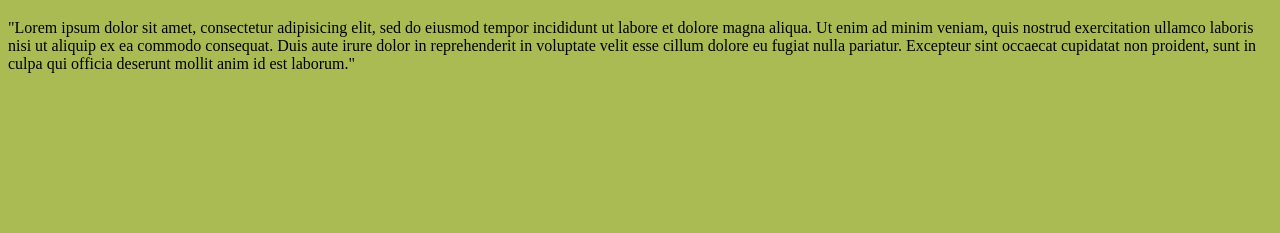
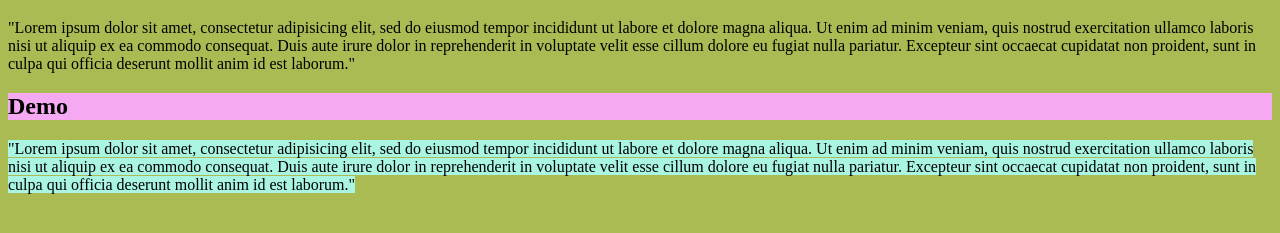
Before and after one commit to Danisu/hopej, a website: page index.html in a window 1280 px wide. Shown: the part 61-294 px from the top of the page. Drawn offline with Linux system fonts and the light colour scheme.

Commit message:
added text to index.html; updated background colors

```diff
--- a/_/components/sass/style.scss
+++ b/_/components/sass/style.scss
@@ -1,5 +1,7 @@
 $bgtestcolor : #AABB54;
 $htestcolor : #CCBB00;
+$htwotestcolor : #F5A9F2;
+$spantestcolor : #A9F5E1;
 
 body {
 	background: $bgtestcolor;
@@ -8,3 +10,11 @@ body {
 h1 {
 	background: $htestcolor;
 }
+
+h2 {
+	background: $htwotestcolor;
+}
+
+span {
+	background: $spantestcolor;
+}
--- a/index.html
+++ b/index.html
@@ -9,6 +9,8 @@
 <body>
 	<h1>Demo</h1>
 	<p>"Lorem ipsum dolor sit amet, consectetur adipisicing elit, sed do eiusmod tempor incididunt ut labore et dolore magna aliqua. Ut enim ad minim veniam, quis nostrud exercitation ullamco laboris nisi ut aliquip ex ea commodo consequat. Duis aute irure dolor in reprehenderit in voluptate velit esse cillum dolore eu fugiat nulla pariatur. Excepteur sint occaecat cupidatat non proident, sunt in culpa qui officia deserunt mollit anim id est laborum."</p>
+	<h2>Demo</h2>
+	<span>"Lorem ipsum dolor sit amet, consectetur adipisicing elit, sed do eiusmod tempor incididunt ut labore et dolore magna aliqua. Ut enim ad minim veniam, quis nostrud exercitation ullamco laboris nisi ut aliquip ex ea commodo consequat. Duis aute irure dolor in reprehenderit in voluptate velit esse cillum dolore eu fugiat nulla pariatur. Excepteur sint occaecat cupidatat non proident, sunt in culpa qui officia deserunt mollit anim id est laborum."</span>
 	<script src="_/js/script.js"></script>
 	<script	src="http://localhost:35729/livereload.js"></script>
 </body>
```
Also changed, not shown: _/css/style.css.
